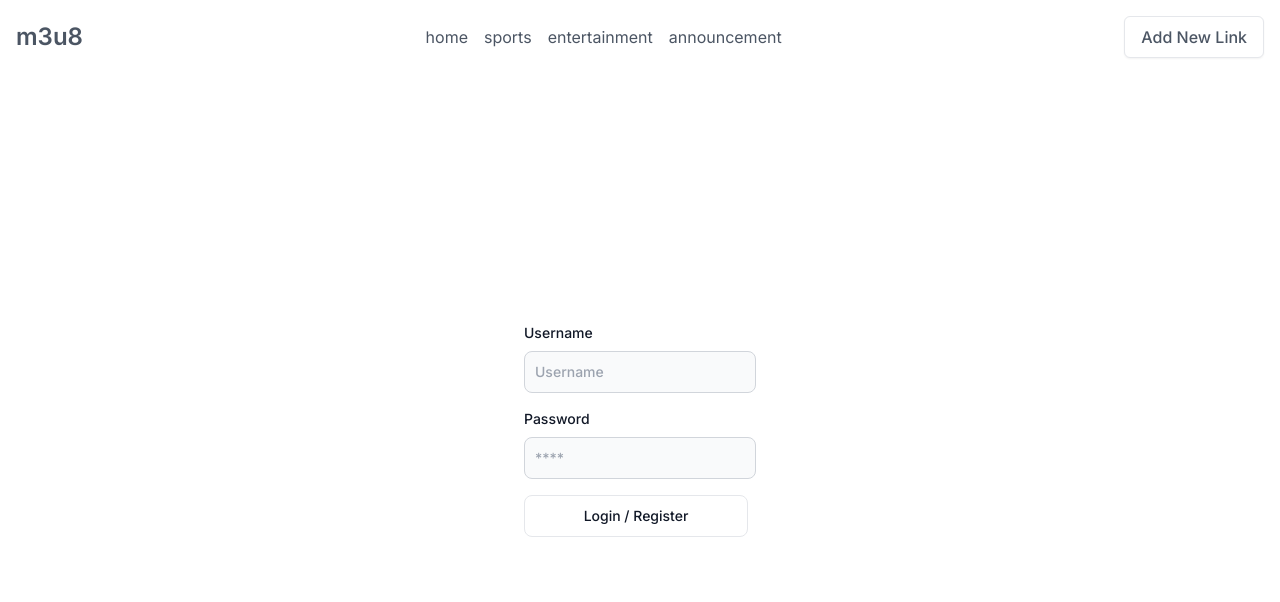
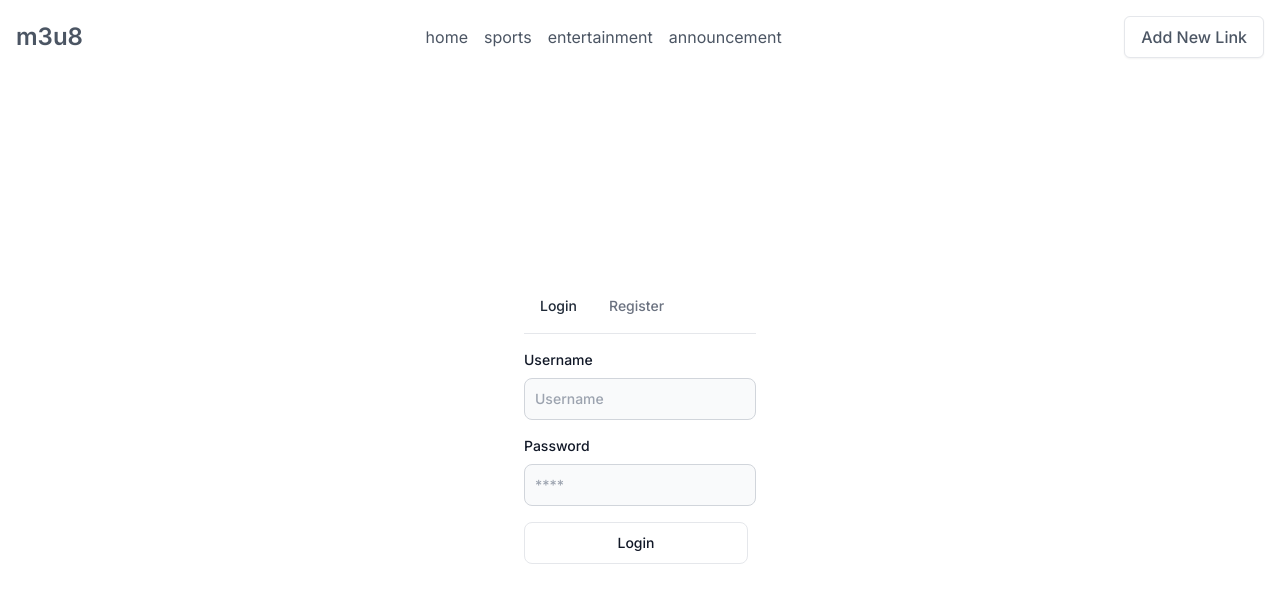
Before and after one commit to r-shafi/bdix-stream, a Next.js app: page /login in a window 1280 px wide. Shown: the top 602 px of the page. Built offline with nearby package versions, Linux system fonts and the light colour scheme.

Commit message:
create registration system

```diff
--- a/app/(routes)/login/page.tsx
+++ b/app/(routes)/login/page.tsx
@@ -1,10 +1,11 @@
+import Tabs from '@/app/components/Display/Tabs';
 import Form from '@/app/components/Forms/Form';
 import { Field } from '@/types/interface';
 import { login } from '@/utilities/api/user';
 import { getSession } from '@/utilities/functions/auth';
 import { redirect } from 'next/navigation';
 
-const fields: Field[] = [
+const loginFormFields: Field[] = [
   {
     label: 'Username',
     type: 'text',
@@ -23,21 +24,47 @@ const fields: Field[] = [
   },
 ];
 
+const registerFormFields: Field[] = [
+  ...loginFormFields,
+  {
+    label: 'Email',
+    type: 'email',
+    required: false,
+    placeholder: 'Email (optional)',
+    name: 'email',
+    autocomplete: 'email',
+  },
+];
+
 const Page = async () => {
-  return (
-    <div className="flex justify-center items-center min-h-[85vh]">
-      <Form
-        fields={fields}
-        action={async (formData) => {
+  const authenticate = async (formData: FormData) => {
     'use server';
     await login(formData);
     const session = await getSession();
     if (session) {
       redirect('/new');
     }
-        }}
-        buttonTitle="Login / Register"
+  };
+
+  const Login = (
+    <Form
+      fields={loginFormFields}
+      action={authenticate}
+      buttonTitle="Login"
     ></Form>
+  );
+
+  const Register = (
+    <Form
+      fields={registerFormFields}
+      action={authenticate}
+      buttonTitle="Register"
+    ></Form>
+  );
+
+  return (
+    <div className="flex flex-col justify-center items-center min-h-[85vh]">
+      <Tabs tabs={['Login', 'Register']} components={[Login, Register]} />
     </div>
   );
 };
```
Lines whose indentation alone changed are shown as unchanged.
